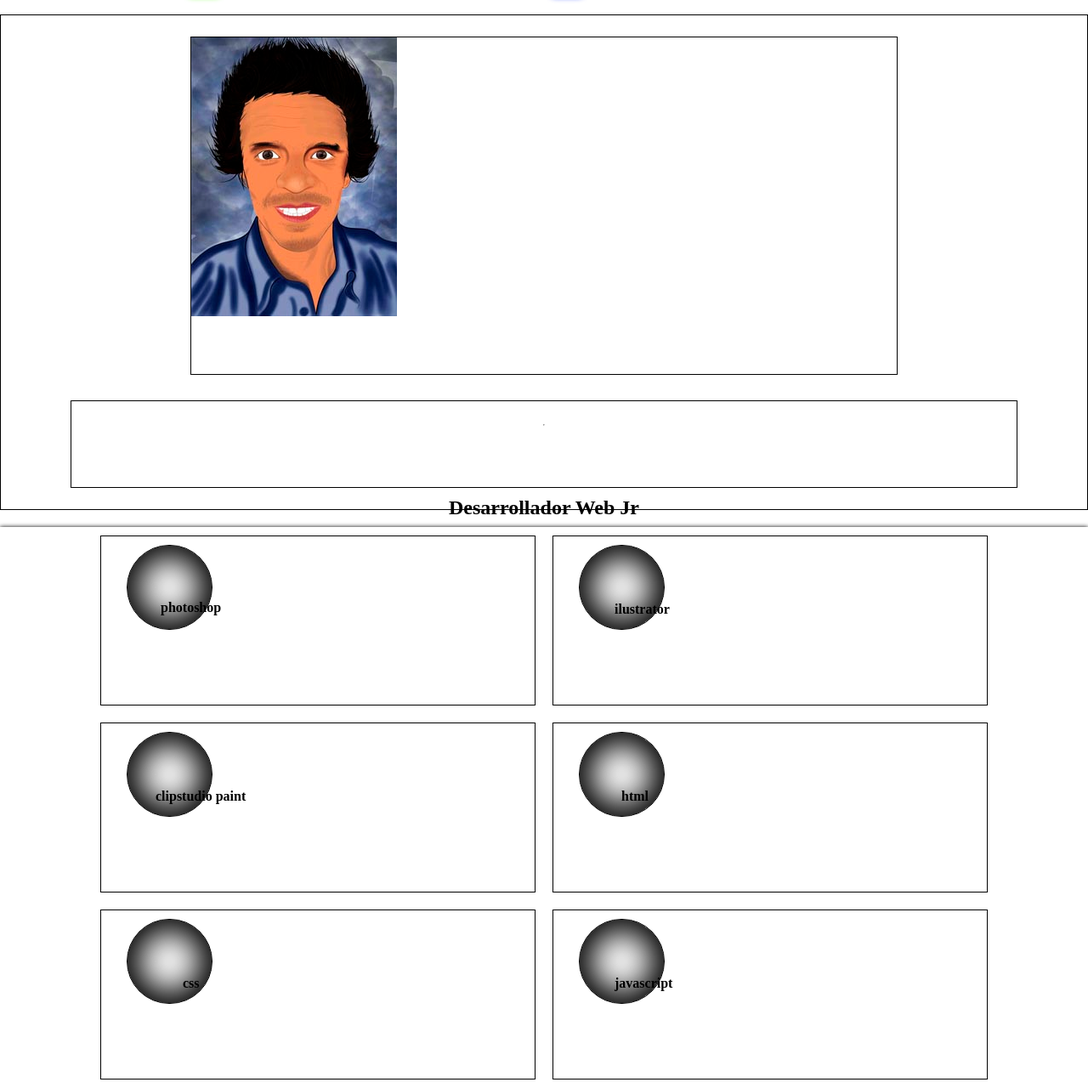
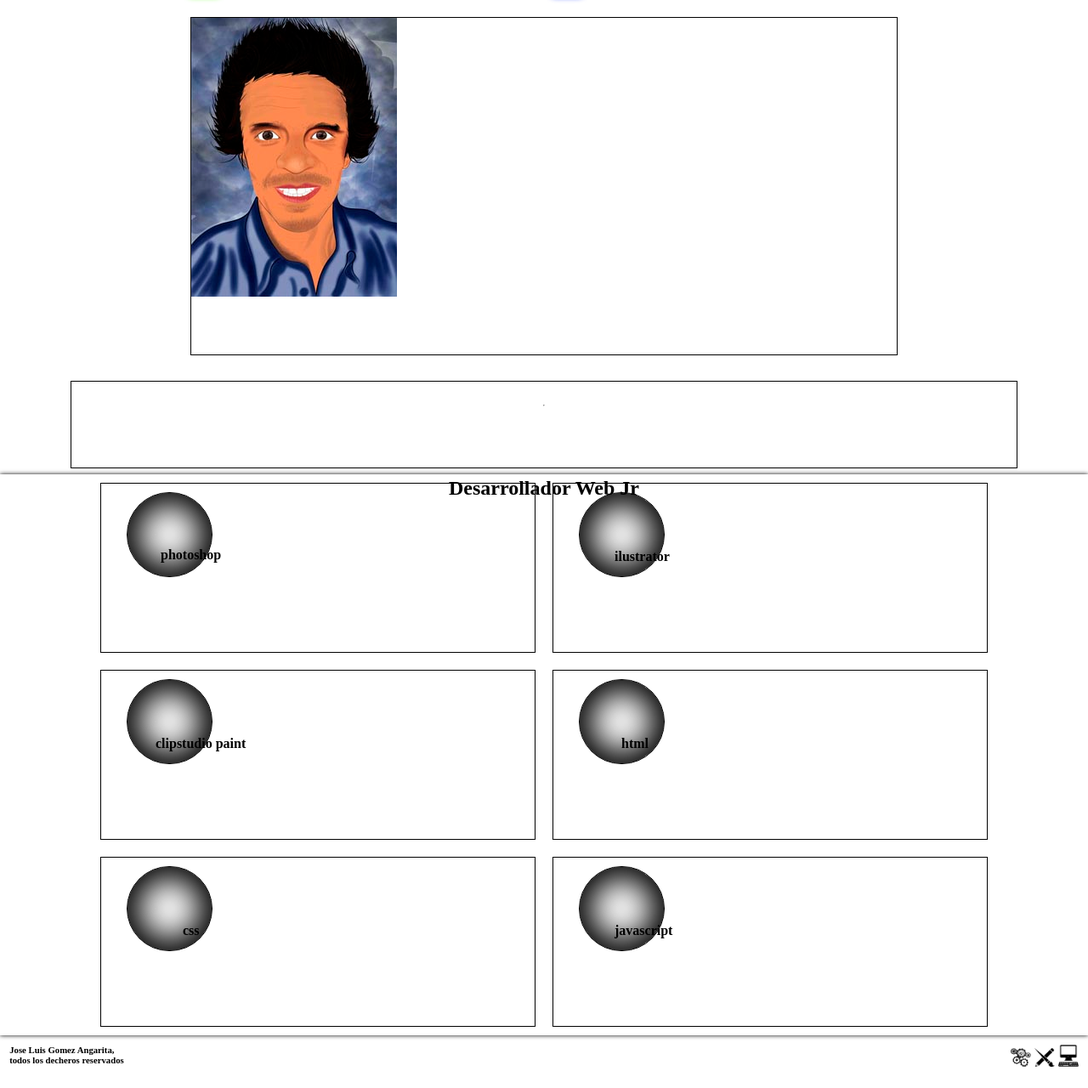
Before and after one commit to joseluiscodesk8/briefcase, a website: page index.html in a window 1280 px wide. Shown: the part 113-1393 px from the top of the page at 85% size. Drawn offline with Linux system fonts and the light colour scheme.

Commit message:
trenta y uno

```diff
--- a/index.html
+++ b/index.html
@@ -130,5 +130,15 @@
             </div>
         </div>
     </aside>
+    <footer>
+        <div>
+            <h6>Jose Luis Gomez Angarita, <br/>todos los decheros reservados</h6>
+        </div>
+        <figure>
+            <img class="down" src="./icon/ani.png" alt="icon">
+            <img class="down" src="./icon/ilus.png" alt="icon">
+            <img class="down" src="./icon/desa.png" alt="icon">
+        </figure>
+    </footer>
 </body>
 </html>
--- a/src/css/estilos.css
+++ b/src/css/estilos.css
@@ -96,9 +96,8 @@
   display: flex;
   flex-direction: column;
   justify-content: center;
-  border: 1px solid #000;
-  margin: 20px auto;
-  padding: 10px 10px;
+  /* border: 1px solid #000; */
+  transform: translate(0, 0.5rem);
 }
 
 div.caja1 {
@@ -138,6 +137,7 @@
 
 aside.porcentaje {
   display: flex;
+  transform: translate(0, 0.5rem);
 }
 
 div.degradado {
@@ -310,3 +310,15 @@
   opacity: 0.5;
   stroke-width: 10;
 }
+
+/*FOOTER*/
+
+footer {
+  display: flex;
+  justify-content: space-between;
+  padding: 0.7rem;
+}
+
+.down {
+  width: 1.5rem;
+}
```
